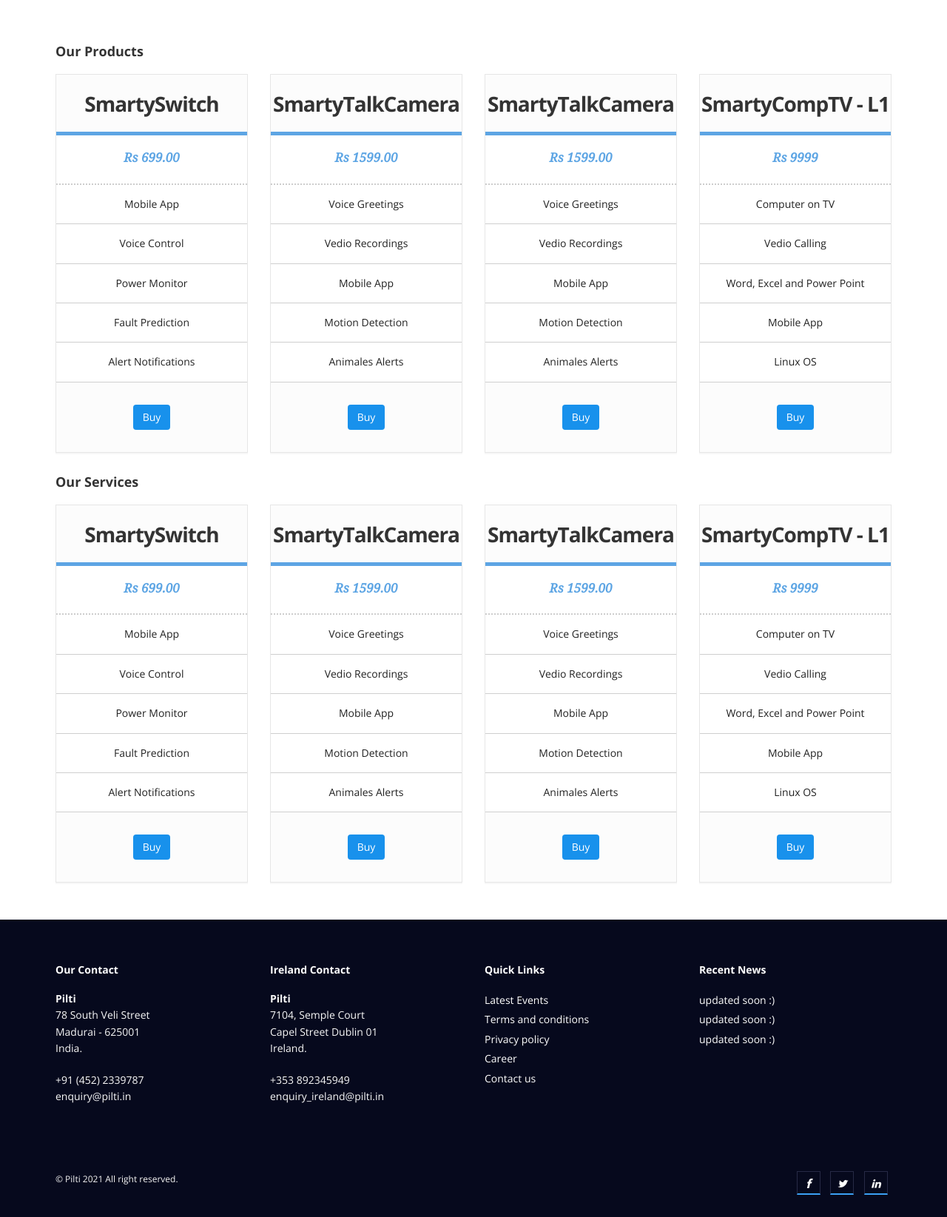
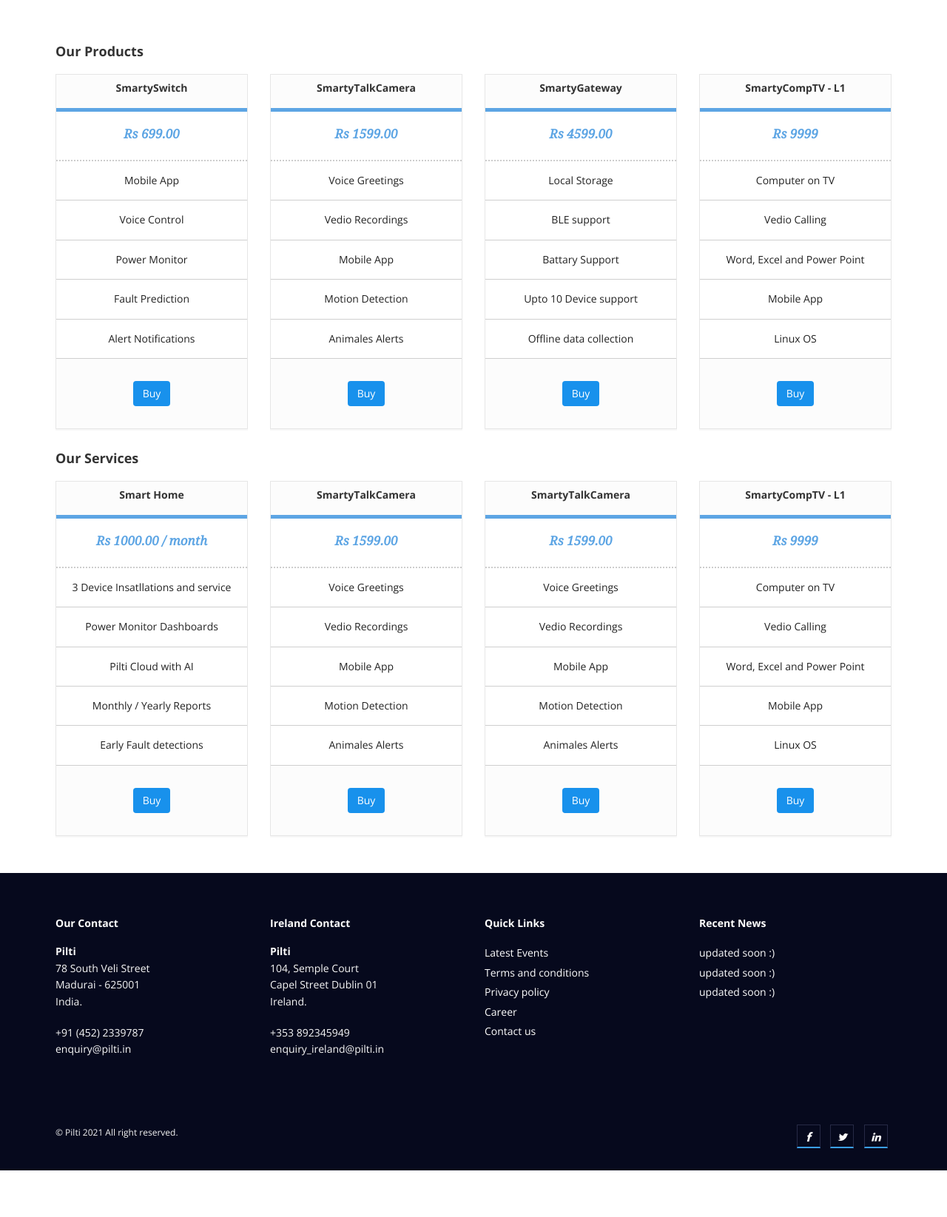
Before and after one commit to PiltiSmart/Piltiwebsite, a PHP site: page /pricing.php in a window 1280 px wide. Shown: the part 70-1715 px from the top of the page at 74% size. After the commit the page ends 1652 px from the top, so only its background shows below. Run offline with PHP 8.4, Linux system fonts and the light colour scheme; some libraries are stand-ins or nearby versions.

Commit message:
Images updated

```diff
--- a/footer.php
+++ b/footer.php
@@ -14,7 +14,7 @@
 				<div class="widget">
 					<h5 class="widgetheading">Ireland Contact</h5>
 					<address>
-					  <strong>Pilti</strong><br> 7104, Semple Court<br> Capel Street Dublin 01<br>Ireland.</address>
+					  <strong>Pilti</strong><br>104, Semple Court<br> Capel Street Dublin 01<br>Ireland.</address>
 					<p><i class="icon-phone"></i> +353 892345949<br>
 					  <i class="icon-envelope-alt"></i> enquiry_ireland@pilti.in</p>
 
--- a/pricing.php
+++ b/pricing.php
@@ -57,7 +57,7 @@
 			<div class="col-lg-3">
 				<div class="pricing-box-item">
 					<div class="pricing-heading">
-						<h3><strong>SmartySwitch</strong></h3>
+						<h5><strong>SmartySwitch</strong></h5>
 					</div>
 					<div class="pricing-terms">
 						<h6>Rs 699.00</h6>
@@ -79,7 +79,7 @@
 			<div class="col-lg-3">
 				<div class="pricing-box-item">
 					<div class="pricing-heading">
-						<h3><strong>SmartyTalkCamera</strong></h3>
+						<h5><strong>SmartyTalkCamera</strong></h5>
 					</div>
 					<div class="pricing-terms">
 						<h6>Rs 1599.00</h6>
@@ -101,18 +101,18 @@
 			<div class="col-lg-3">
 				<div class="pricing-box-item">
 					<div class="pricing-heading">
-						<h3><strong>SmartyTalkCamera</strong></h3>
+						<h5><strong>SmartyGateway</strong></h5>
 					</div>
 					<div class="pricing-terms">
-						<h6>Rs 1599.00</h6>
+						<h6>Rs 4599.00</h6>
 					</div>
 					<div class="pricing-container">
 						<ul>
-							<li><i class="icon-ok"></i> Voice Greetings </li>
-							<li><i class="icon-ok"></i> Vedio Recordings </li>
-							<li><i class="icon-ok"></i> Mobile App </li>
-							<li><i class="icon-ok"></i> Motion Detection </li>
-							<li><i class="icon-ok"></i> Animales Alerts </li>
+							<li><i class="icon-ok"></i> Local Storage </li>
+							<li><i class="icon-ok"></i> BLE support </li>
+							<li><i class="icon-ok"></i> Battary Support </li>
+							<li><i class="icon-ok"></i> Upto 10 Device support </li>
+							<li><i class="icon-ok"></i> Offline data collection </li>
 						</ul>
 					</div>
 					<div class="pricing-action">
@@ -123,7 +123,7 @@
 			<div class="col-lg-3">
 				<div class="pricing-box-item">
 					<div class="pricing-heading">
-						<h3><strong>SmartyCompTV - L1</strong></h3>
+						<h5><strong>SmartyCompTV - L1</strong></h5>
 					</div>
 					<div class="pricing-terms">
 						<h6>Rs 9999</h6>
@@ -148,18 +148,18 @@
 			<div class="col-lg-3">
 				<div class="pricing-box-item">
 					<div class="pricing-heading">
-						<h3><strong>SmartySwitch</strong></h3>
+						<h5><strong>Smart Home</strong></h5>
 					</div>
 					<div class="pricing-terms">
-						<h6>Rs 699.00</h6>
+						<h6>Rs 1000.00 / month </h6>
 					</div>
 					<div class="pricing-container">
 						<ul>
-							<li><i class="icon-ok"></i> Mobile App </li>
-							<li><i class="icon-ok"></i> Voice Control </li>
-							<li><i class="icon-ok"></i> Power Monitor </li>
-							<li><i class="icon-ok"></i> Fault Prediction </li>
-							<li><i class="icon-ok"></i> Alert Notifications </li>
+							<li><i class="icon-ok"></i> 3 Device Insatllations and service</li>
+							<li><i class="icon-ok"></i> Power Monitor Dashboards </li>
+							<li><i class="icon-ok"></i> Pilti Cloud with AI </li>
+							<li><i class="icon-ok"></i> Monthly / Yearly Reports</li>
+							<li><i class="icon-ok"></i> Early Fault detections</li>
 						</ul>
 					</div>
 					<div class="pricing-action">
@@ -170,7 +170,7 @@
 			<div class="col-lg-3">
 				<div class="pricing-box-item">
 					<div class="pricing-heading">
-						<h3><strong>SmartyTalkCamera</strong></h3>
+						<h5><strong>SmartyTalkCamera</strong></h5>
 					</div>
 					<div class="pricing-terms">
 						<h6>Rs 1599.00</h6>
@@ -192,7 +192,7 @@
 			<div class="col-lg-3">
 				<div class="pricing-box-item">
 					<div class="pricing-heading">
-						<h3><strong>SmartyTalkCamera</strong></h3>
+						<h5><strong>SmartyTalkCamera</strong></h5>
 					</div>
 					<div class="pricing-terms">
 						<h6>Rs 1599.00</h6>
@@ -214,7 +214,7 @@
 			<div class="col-lg-3">
 				<div class="pricing-box-item">
 					<div class="pricing-heading">
-						<h3><strong>SmartyCompTV - L1</strong></h3>
+						<h5><strong>SmartyCompTV - L1</strong></h5>
 					</div>
 					<div class="pricing-terms">
 						<h6>Rs 9999</h6>
--- a/services.php
+++ b/services.php
@@ -99,8 +99,7 @@
             What we offer
           </h3>
           <p>
-            Welcome
-            Lid est laborum dolo rumes fugats untras. Etharums ser quidem rerum facilis dolores nemis omnis fugats vitaes nemo minima rerums unsers sadips amets.. Sed ut perspiciatis unde omnis iste natus error sit voluptatem accusantium doloremque laudantium, totam rem aperiam, eaque ipsa quae ab illo inventore veritatis et quasi architecto beatae vitae dicta sunt explicabo. Nemo enim ipsam voluptatem quia voluptas sit aspernatur aut odit aut fugit, sed quia consequuntur magni dolores eos qui ratione voluptatem sequi nesciunt.. Neque porro quisquam est, qui dolorem ipsum quia dolor sit amet, consectetur, adipisci velit, sed quia non numquam eius modi tempora incidunt ut labore dolore magnm aliquam quaerat voluptatem.
+          Pilti offers a wide verity of smart devices and services that will enhance the user smart experiences. Whether it is your home or office, our products make them smart and reliable especially in device functionalities, communication and security. We offer a complete end-to- end IoT smart solutions, our customers have access to a comprehensive customer dashboards to user friendly tools through desktop apps and mobile apps
           </p>
           <p>
             Aenean nibh ante, lacinia non tincidunt nec, lobortis ut tellus. Sed in porta diam. Suspendisse potenti. Donec luctus ullamcorper nulla. Duis nec velit odio.
```
Also changed, not shown: about.php (+11 -28 lines), index.php (+19 -21 lines), img/corevalues.jpg (added), img/corevalues2.jpg (added), img/corevalues2.png (added), img/corevalues3.jpg (added), img/slides/HomePageSlide-1.jpg (added), img/slides/HomePageSlide-3.jpg (added), img/slides/HomePageSlide-3.png (added), img/slides/HomePageslide-4.jpg (added), img/slides/homePageSlide-2.jpg (added), img/slides/sh1.jpg (added), img/slides/sh2.jpg (added), img/slides/sh3.jpg (added), 2 more files.
